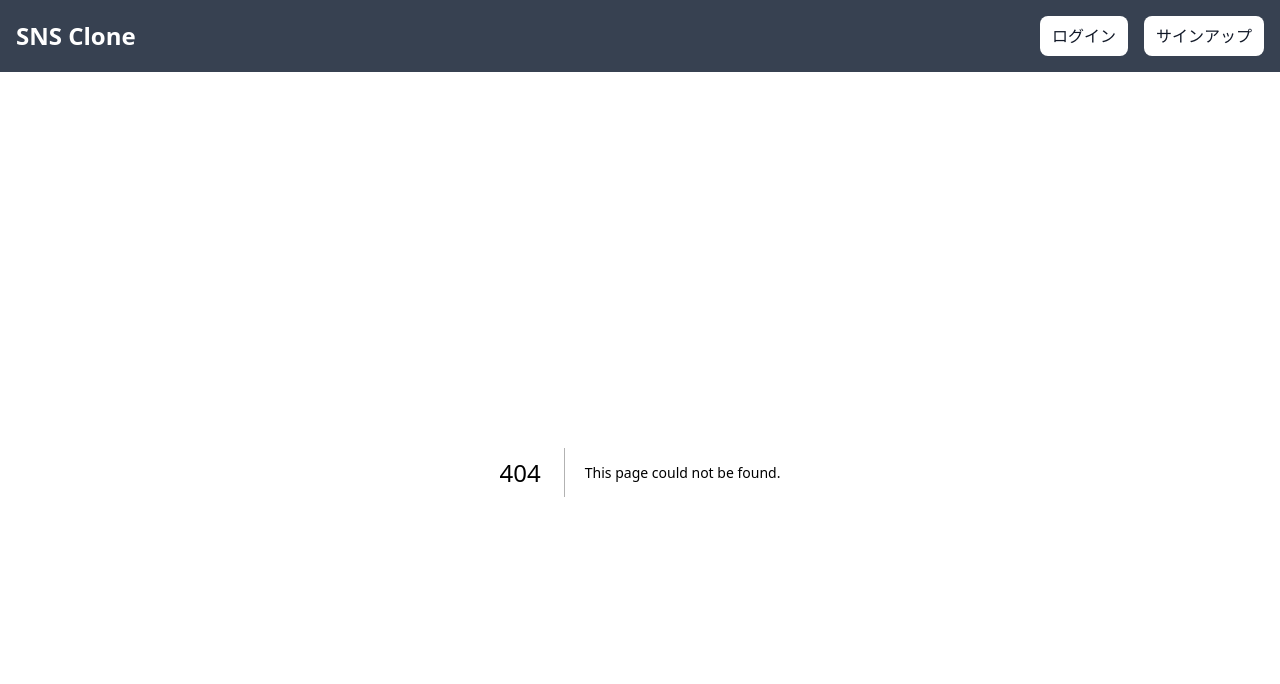
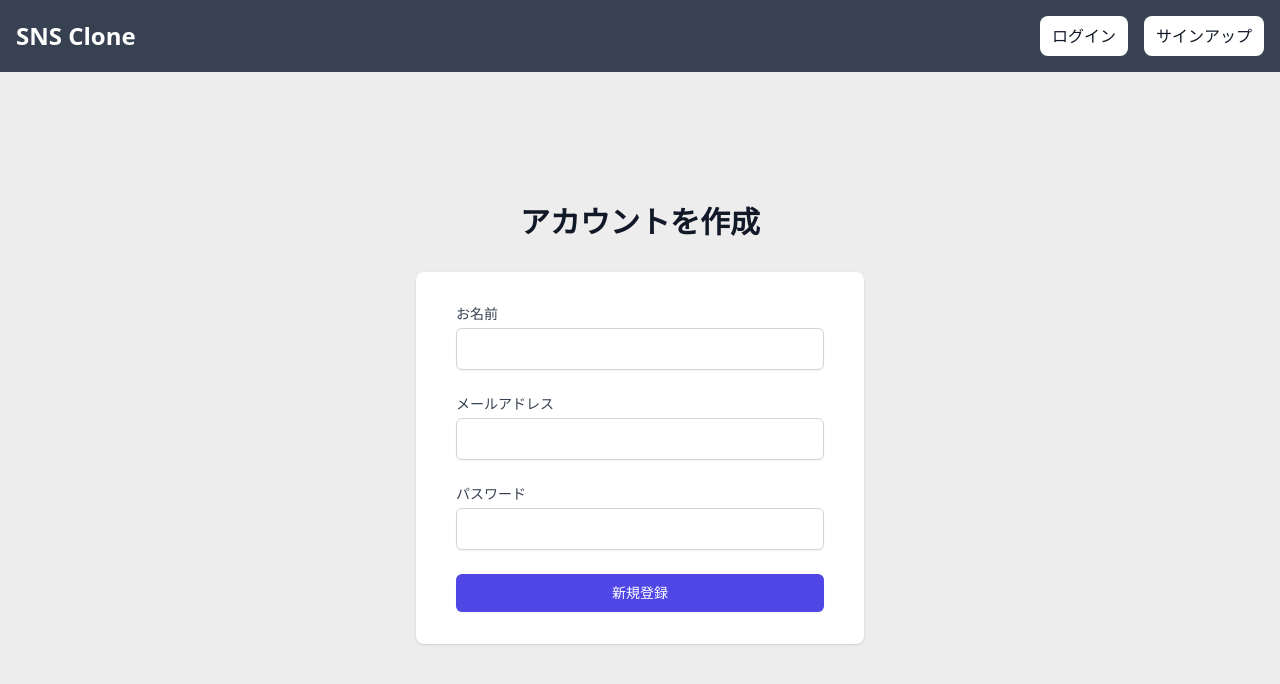
Before and after one commit to Kymaeda/nextjs_sns_client, a Next.js app: page /signup in a window 1280 px wide. Before the commit this address had no page. Shown: the top 684 px of the page. Built offline with nearby package versions, Linux system fonts and the light colour scheme.

Commit message:
新規登録フォームのHTML

```diff
--- /dev/null
+++ b/src/pages/signup.tsx
@@ -0,0 +1,84 @@
+import Head from 'next/head';
+import React from 'react';
+
+function signup() {
+  return (
+    <div
+      style={{ height: '88vh' }}
+      className="flex flex-col justify-center sm:px-6 lg:px-8"
+    >
+      <Head>
+        <title>新規作成</title>
+      </Head>
+      <div className="sm:mx-auto sm:w-full sm:max-w-md">
+        <h2 className="text-center text-3xl font-extrabold text-gray-900">
+          アカウントを作成
+        </h2>
+      </div>
+      <div className="mt-8 sm:mx-auto sm:w-full sm:max-w-md">
+        <div className="bg-white py-8 px-4 shadow sm:rounded-lg sm:px-10">
+          <form>
+            <div>
+              <label
+                htmlFor="email"
+                className="block text-sm font-medium text-gray-700"
+              >
+                お名前
+              </label>
+              <input
+                id="name"
+                name="name"
+                type="text"
+                autoComplete="name"
+                required
+                className="mt-1 block w-full border border-gray-300 rounded-md shadow-sm py-2 px-3 text-base focus:outline-none focus:ring-indigo-500 focus:border-indigo-500"
+              />
+            </div>
+            <div className="mt-6">
+              <label
+                htmlFor="email"
+                className="block text-sm font-medium text-gray-700"
+              >
+                メールアドレス
+              </label>
+              <input
+                id="email"
+                name="email"
+                type="email"
+                autoComplete="email"
+                required
+                className="mt-1 block w-full border border-gray-300 rounded-md shadow-sm py-2 px-3 text-base focus:outline-none focus:ring-indigo-500 focus:border-indigo-500"
+              />
+            </div>
+            <div className="mt-6">
+              <label
+                htmlFor="password"
+                className="block text-sm font-medium text-gray-700"
+              >
+                パスワード
+              </label>
+              <input
+                id="password"
+                name="password"
+                type="password"
+                autoComplete="new-password"
+                required
+                className="mt-1 block w-full border border-gray-300 rounded-md shadow-sm py-2 px-3 text-base focus:outline-none focus:ring-indigo-500 focus:border-indigo-500"
+              />
+            </div>
+            <div className="mt-6">
+              <button
+                type="submit"
+                className="w-full py-2 px-4 border border-transparent rounded-md shadow-sm text-sm font-medium text-white bg-indigo-600 hover:bg-indigo-700 focus:outline-none focus:ring-2 focus:ring-offset-2 focus:ring-indigo-500"
+              >
+                新規登録
+              </button>
+            </div>
+          </form>
+        </div>
+      </div>
+    </div>
+  );
+}
+
+export default signup;
```
